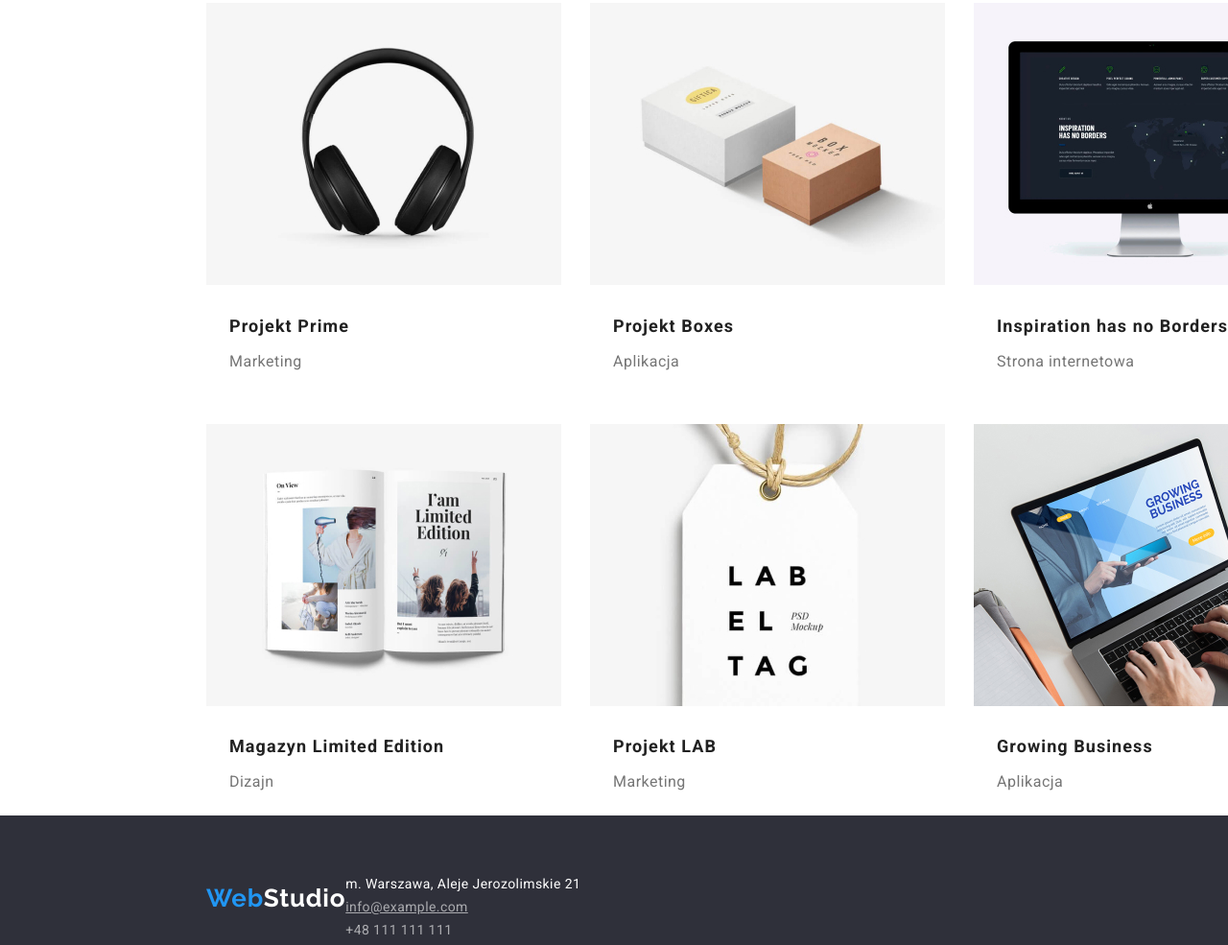
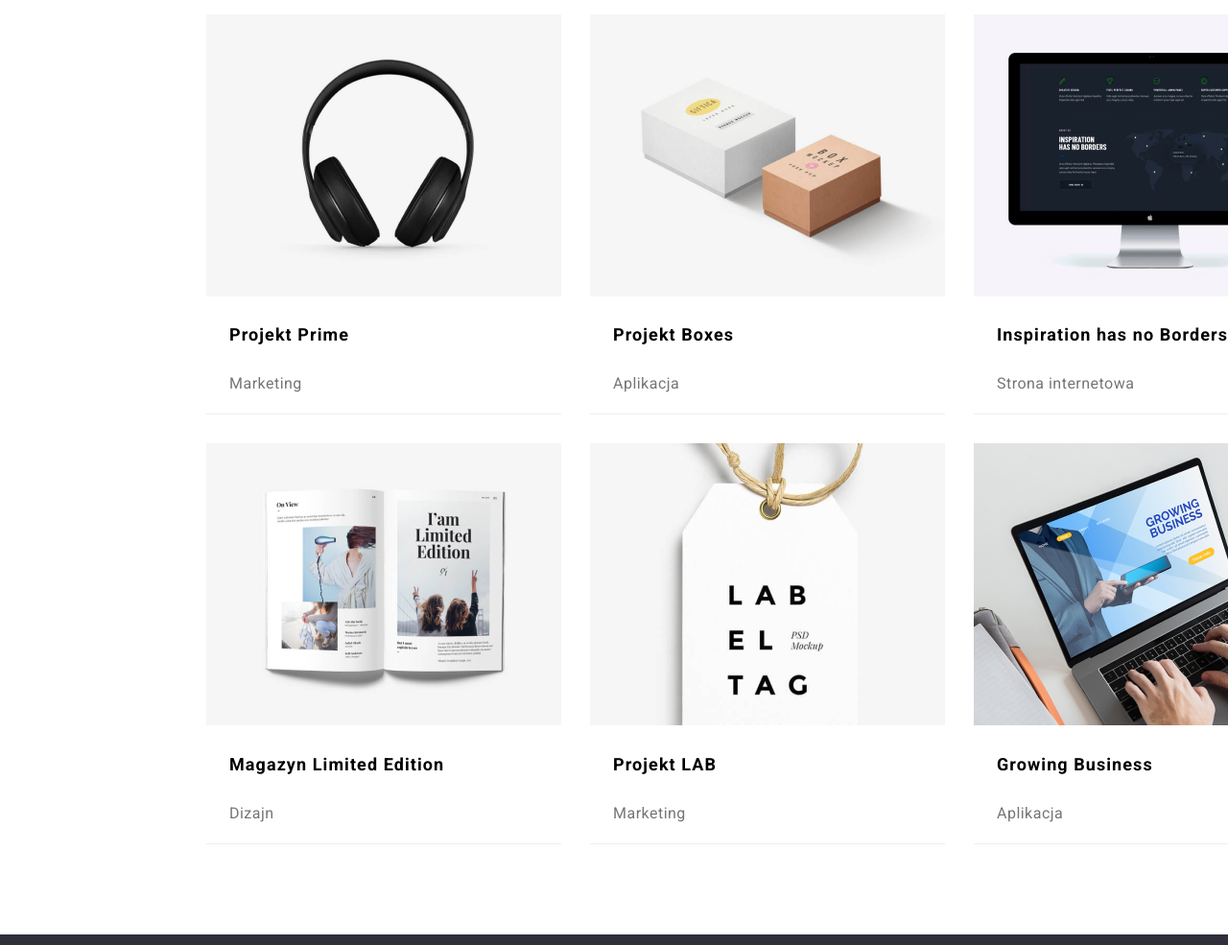
Before and after one commit to MarcinSiwik/goit-markup-hw-05, a plain HTML site: page portfolio.html in a window 1280 px wide. Shown: the part 699-1684 px from the top of the page at 96% size. Drawn offline with nearby package versions, Linux system fonts and the light colour scheme.

Commit message:
poprawki

```diff
--- a/css/style.css
+++ b/css/style.css
@@ -7,9 +7,6 @@
 
 body {
     font-family:var(--main-font);
-    color: #757575;
-    font-size: 16px;
-    letter-spacing: 00.03em;
     width: 1600px;
     margin: 0 auto;
 }
@@ -44,7 +41,6 @@ ul {
     display: flex;
     align-items: center;
     border: 1px solid rgba(236, 236, 236, 1);
-    padding: 24.5px 0;
     background-color: #E5E5E5;
 }
 .container {
@@ -61,9 +57,13 @@ ul {
 .address {
     display: flex;
     align-items: center;
+    padding-top: 32px;
+    padding-bottom: 32px;
 }
 .logo {
     padding-right: 95px;
+    padding-top: 24.5px;
+    padding-bottom: 24.5px;
 }
 
 .navigation-list-mail {
@@ -336,46 +336,57 @@ cursor: pointer;
 }
 
 .portfolio-list {
-    background: #FFFFFF;
-    /* border: 1px solid #EEEEEE; */
     flex-basis: calc((100%-60px) / 3-0.5px);
+    background-color: var(--bright);
+    border-bottom: 1px solid #eeeeee;
 }
 
 .portfolio-list-item {
+    list-style-type: none;
     display: flex;
-        justify-content: space-between;
+    justify-content: center;
+    flex-wrap: wrap;
     gap: 30px;
-        flex-wrap: wrap;
      padding: 0;
     margin: 0;
+    padding-bottom: 94px;
 }
 .portfolio {
     background-color: #FFFFFF;
 }
 .prtfolio-item {
+    color: var(--bold-color);
     font-weight: 700;
     font-size: 18px;
     line-height: 2;
     letter-spacing: 0.06em;
-        color: var(--secondary-color);
-        margin: 0;
-        padding-top: 20px;
 }
 .portfolio-class-description {
+    color: #757575;
     font-weight: 400;
     font-size: 16px;
     line-height: 1.875;
     letter-spacing: 0.03em;
-        color: #757575;
-        margin: 0;
-        padding-top: 4px;
-        padding-bottom: 20px;
 }
 /* ---------- END-PORTFOLIO --------------*/
 
 /* ---------- FOOTER --------------*/
+.address-footer {
+    padding-top: 20px;
+}
 .logo-footer {
-    padding-bottom: 20px;
+    padding-left: 215px;
+}
+.footer-address {
+    padding-bottom: 9px;
+    padding-left: 215px;
+}
+.address-mail-footer {
+    padding-bottom: 9px;
+    padding-left: 215px;
+}
+.address-tel-footer {
+    padding-left: 215px;
 }
 .footer {
     background: #2F303A;
@@ -394,8 +405,6 @@ cursor: pointer;
     text-decoration-line: underline;
 }
 .footer-address-item {
-font-family: 'Roboto';
-font-style: normal;
     font-weight: 400;
     font-size: 14px;
     line-height: 1.714;
--- a/portfolio.html
+++ b/portfolio.html
@@ -89,7 +89,6 @@
       <div class="portfolio">
         <div class="container">
           <ul class="portfolio-list-item list">
-
             <li class="portfolio-list">
               <figure class="portfolio-img">
                 <img
@@ -231,7 +230,6 @@
       </div>
 
       <footer class="footer section-wrapper">
-        <div class="container">
         <a class="logo-footer link" href="/WebStudio"
           >Web<span class="footer-logo-color">Studio</span></a
         >
@@ -251,13 +249,10 @@
               >
             </li>
             <li class="address-tel-footer">
-                <a class="footer-tel" href="tel:+48111111111"
-                  >+48 111 111 111</a
-                >
+              <a class="footer-tel" href="tel:+48111111111">+48 111 111 111</a>
             </li>
           </ul>
         </address>
-        </div>
       </footer>
     </main>
   </body>
```
Also changed, not shown: index.html (+3 -3 lines). Lines whose indentation alone changed are shown as unchanged.
